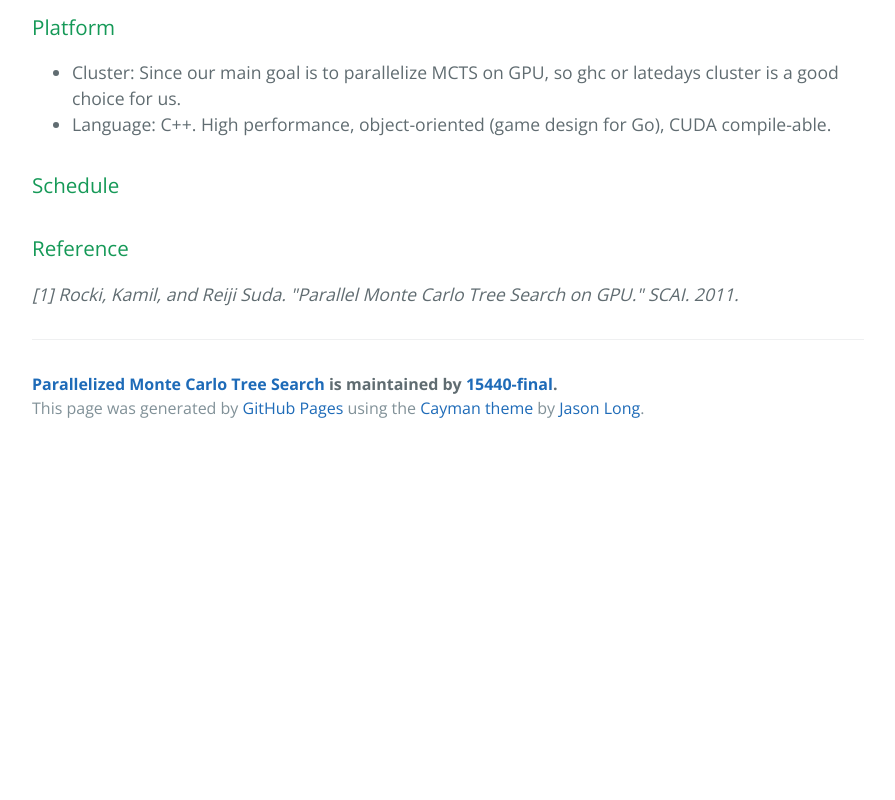
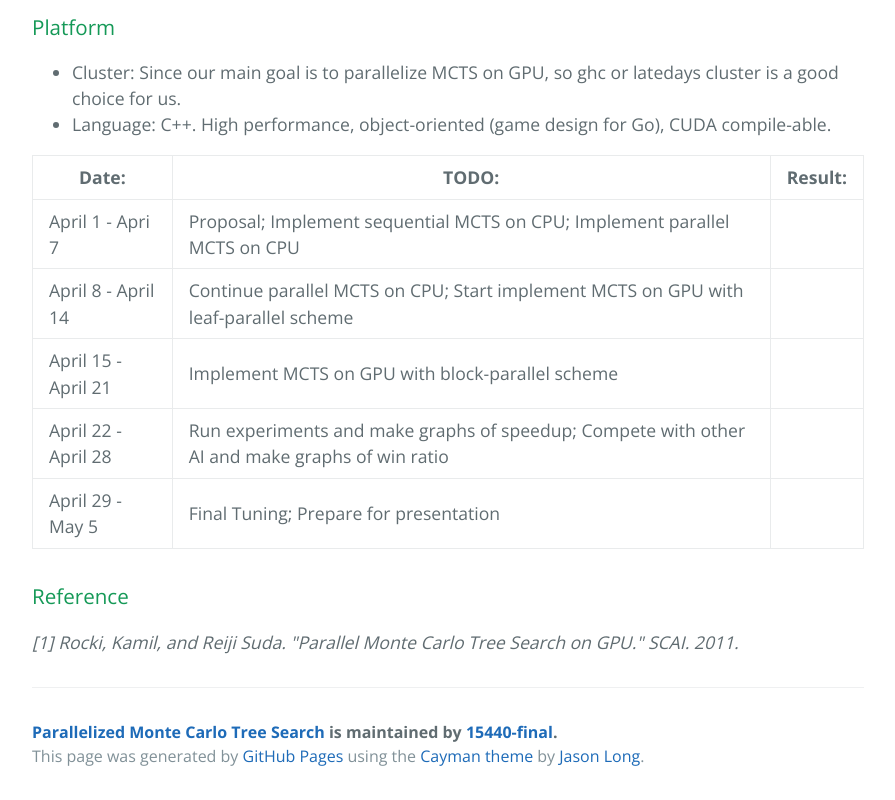
Before and after one commit to 15418-final/parallelizedMCTS_web, a plain HTML site: page index.html in a window 1280 px wide. Shown: the part 1613-2413 px from the top of the page, without its empty margins (192-1087 px from the left). Before the commit the page ends 2065 px from the top, so only its background shows below. Drawn offline with nearby package versions, Linux system fonts and the light colour scheme.

```diff
--- a/index.html
+++ b/index.html
@@ -65,8 +65,42 @@
 <li>Language: C++. High performance, object-oriented (game design for Go), CUDA compile-able.</li>
 </ul>
 
-<h3>
-<a id="schedule" class="anchor" href="#schedule" aria-hidden="true"><span aria-hidden="true" class="octicon octicon-link"></span></a>Schedule</h3>
+<table>
+<thead>
+<tr>
+<th>Date:</th>
+<th>TODO:</th>
+<th>Result:</th>
+</tr>
+</thead>
+<tbody>
+<tr>
+<td>April 1 - Apri 7</td>
+<td>Proposal; Implement sequential MCTS on CPU; Implement parallel MCTS on CPU</td>
+<td></td>
+</tr>
+<tr>
+<td>April 8 - April 14</td>
+<td>Continue parallel MCTS on CPU; Start implement MCTS on GPU with leaf-parallel scheme</td>
+<td></td>
+</tr>
+<tr>
+<td>April 15 - April 21</td>
+<td>Implement MCTS on GPU with block-parallel scheme</td>
+<td></td>
+</tr>
+<tr>
+<td>April 22 - April 28</td>
+<td>Run experiments and make graphs of speedup; Compete with other AI and make graphs of win ratio</td>
+<td></td>
+</tr>
+<tr>
+<td>April 29 - May 5</td>
+<td>Final Tuning; Prepare for presentation</td>
+<td></td>
+</tr>
+</tbody>
+</table>
 
 <h3>
 <a id="reference" class="anchor" href="#reference" aria-hidden="true"><span aria-hidden="true" class="octicon octicon-link"></span></a>Reference</h3>
```
Also changed, not shown: params.json (+1 -1 lines).
